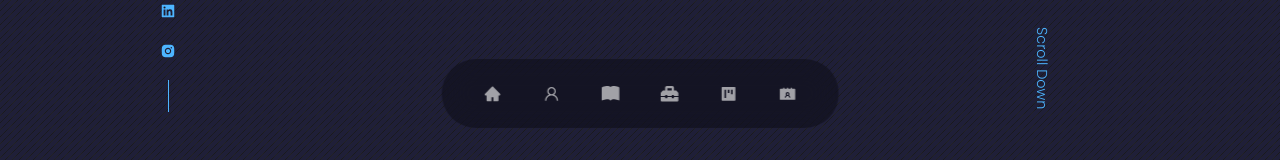
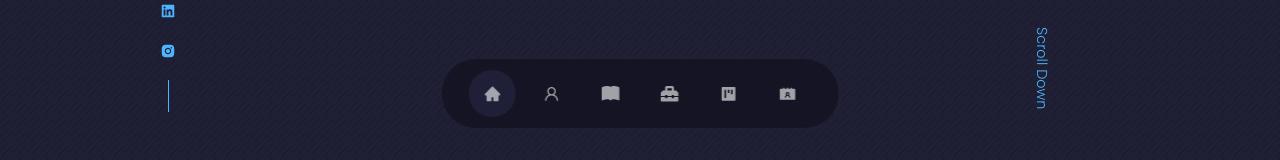
Before and after one commit to Ujjwalsharma7/Portfolio, a React (Create React App) app: page / in a window 1280 px wide. Shown: the part 640-800 px from the top of the page. Built offline with nearby package versions, Linux system fonts and the light colour scheme.

Commit message:
added active class in navbar

```diff
--- a/src/components/nav/Nav.jsx
+++ b/src/components/nav/Nav.jsx
@@ -11,7 +11,7 @@ function Nav() {
   return (
   <nav>
 
-     <a href="#header"><AiFillHome/></a>
+     <a href="#header" className='active'><AiFillHome/></a>
      <a href="#about"><AiOutlineUser/></a>
      <a href="#education"><BsFillBookFill/></a>
      <a href="#experience"><FaToolbox/></a>
--- a/src/components/nav/nav.css
+++ b/src/components/nav/nav.css
@@ -25,3 +25,8 @@ font-size: 1.1rem;
 nav a:hover{
     background: rgba(0, 0, 0, 0.3);
 }
+
+nav a.active{
+    background: var(--color-bg);
+    color: var;
+}
```
